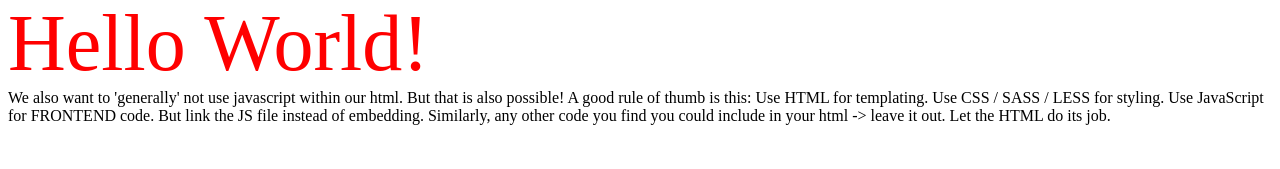
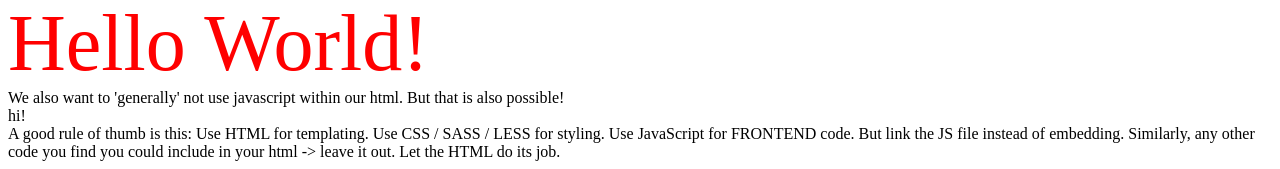
Before and after one commit to rolandoamarillo/codersrank-frontend-html-2-2, a website: page index.html in a window 1280 px wide. Shown: the part 1736-1905 px from the top of the page. Before the commit the page ends 1869 px from the top, so only its background shows below. Drawn offline with Linux system fonts and the light colour scheme.

Commit message:
Fixing little problem

```diff
--- a/index.html
+++ b/index.html
@@ -49,9 +49,11 @@
 				<div style="font-size:5em;color:red;">Hello World!</div>
 			We also want to 'generally' not use javascript within our html. But that is also possible!
 
+      <div id="text_js"></div>
+
       <script>
 				var textnode = document.createTextNode("hi!");
-        document.appendChild(textnode);
+        document.getElementById("text_js").appendChild(textnode);
 			</script>
 
       A good rule of thumb is this:
```
